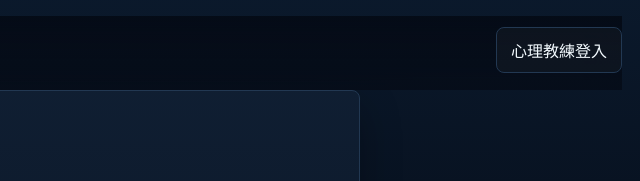
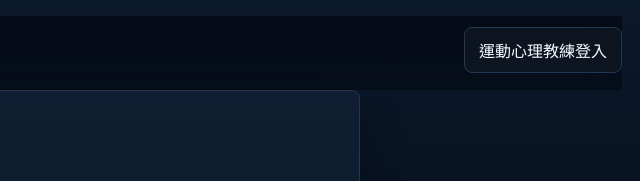
Before and after one commit to shark7763-del/TeamPro-Psychology-Radar, a website: page index.html in a window 1280 px wide. Shown: the top 181 px of the page, 640-1280 px from the left. Drawn offline with Linux system fonts and the light colour scheme.

Commit message:
Update coach login label

```diff
--- a/index.html
+++ b/index.html
@@ -18,7 +18,7 @@
           <small>心理雷達 Sports Psychology Radar</small>
         </span>
       </button>
-      <a class="coach-login-link" id="coachLoginLink" href="#/coach/login">心理教練登入</a>
+      <a class="coach-login-link" id="coachLoginLink" href="#/coach/login">運動心理教練登入</a>
     </header>
 
     <main id="app" class="screen" tabindex="-1"></main>
```
Also changed, not shown: README.md.
